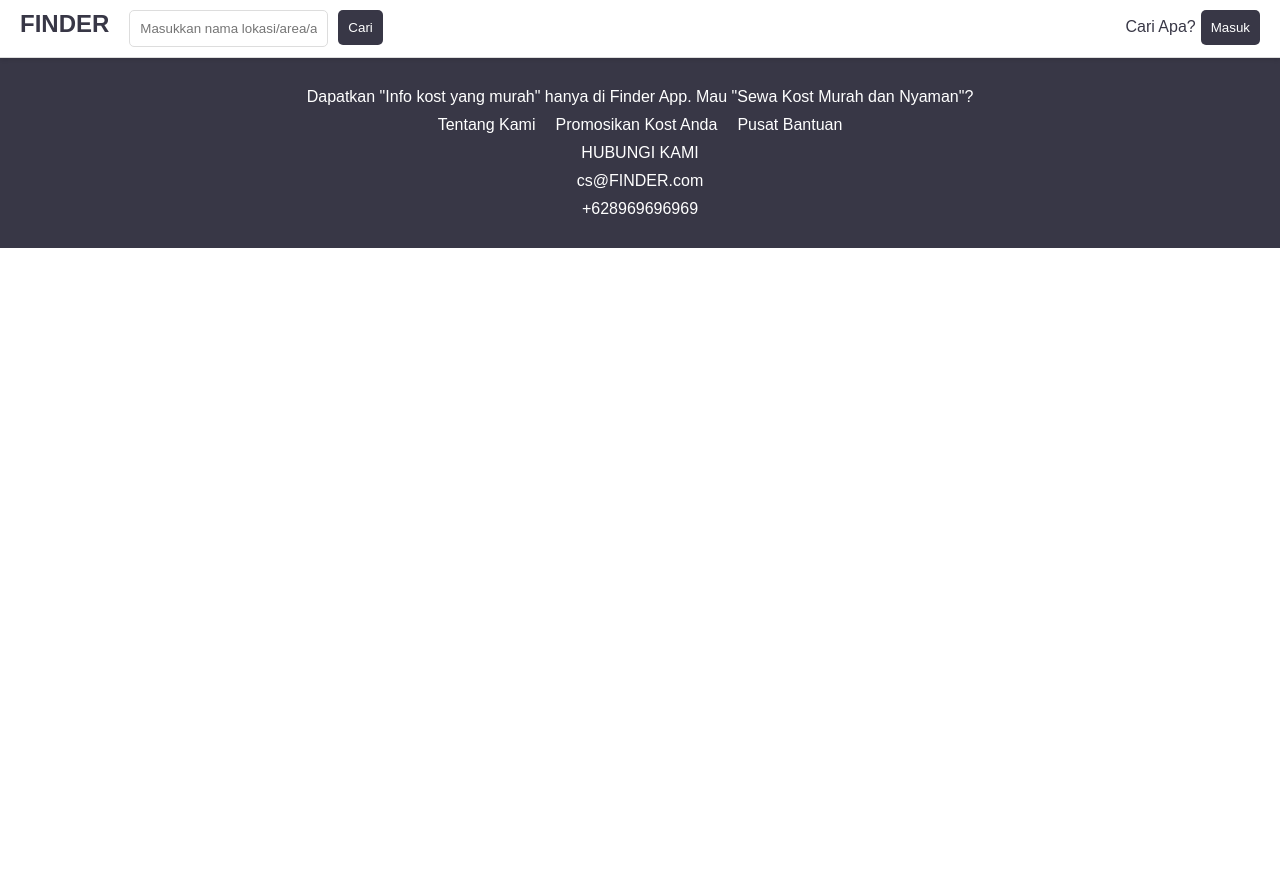
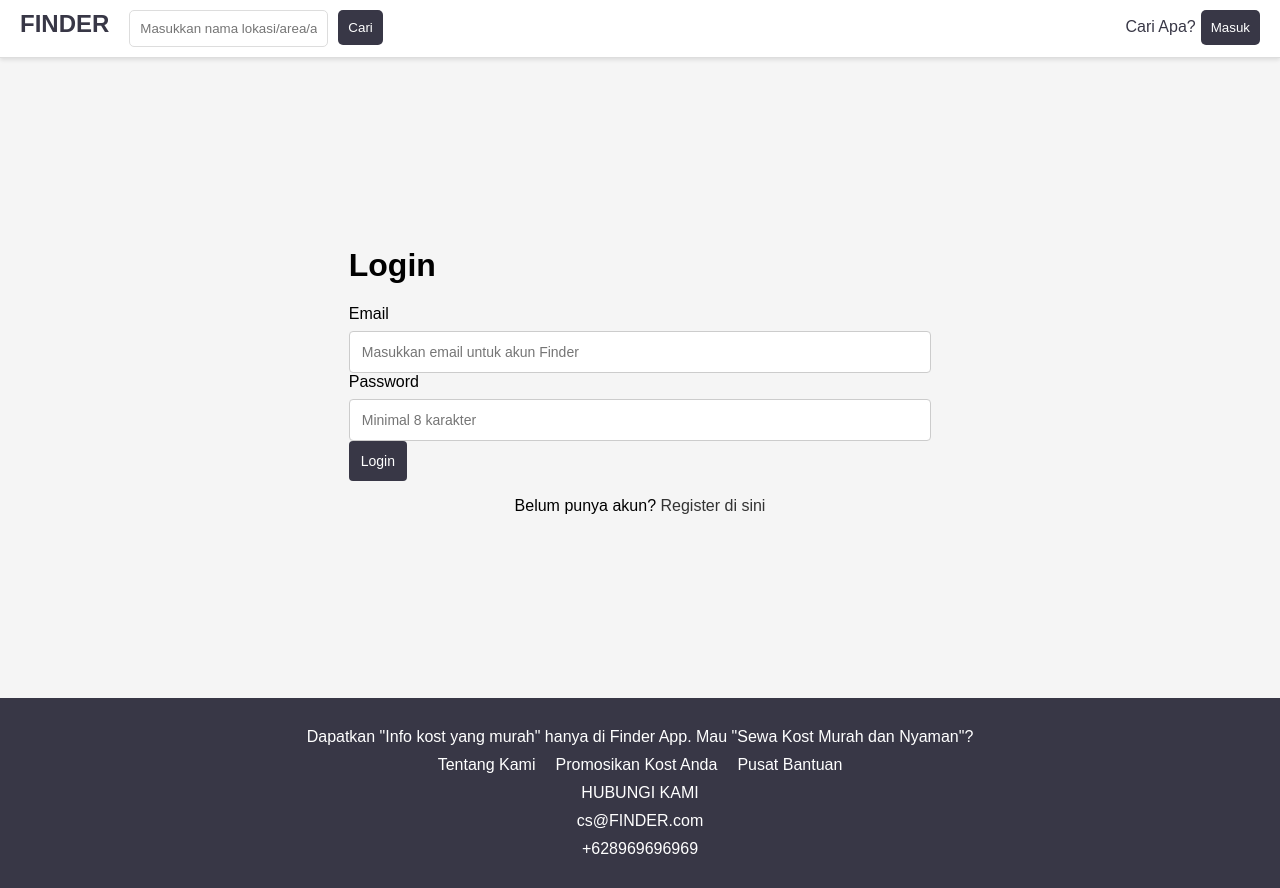
Before and after one commit to sjsh23/Finder, a React (Create React App) app: page /LoginPage in a window 1280 px wide. Before the commit the page ends 800 px from the top, so only its background shows below. Built offline with nearby package versions, Linux system fonts and the light colour scheme.

Commit message:
buat login page

```diff
--- a/src/App.js
+++ b/src/App.js
@@ -4,6 +4,7 @@ import HomePage from './pages/HomePage'
 import Header from './component/Header'
 import Footer from './component/Footer'
 import RegisterPage from './pages/RegisterPage'
+import LoginPage from './pages/LoginPage'
 
 const App = () => {
   return (
@@ -12,6 +13,7 @@ const App = () => {
         <Routes>
             <Route path='/' element={<HomePage />}/>
             <Route path='/RegisterPage' element={<RegisterPage />}/>
+            <Route path='/LoginPage' element={<LoginPage />}/>
         </Routes>
       <Footer />
     </Router>
--- /dev/null
+++ b/src/component/Login/Login.css
@@ -0,0 +1,89 @@
+.Login {
+    display: flex;
+    justify-content: center;
+    align-items: center;
+    height: calc(100vh - 160px); /* Adjusted to account for navbar and footer */
+    background-color: #f5f5f5;
+}
+
+.login main {
+    background: white;
+    padding: 2rem;
+    border-radius: 8px;
+    box-shadow: 0 0 10px rgba(0,0,0,0.1);
+    max-width: 400px;
+    width: 100%;
+    margin: auto;
+}
+
+
+.login main form {
+    display: flex;
+    flex-direction: column;
+}
+
+.login main {
+    margin-bottom: 1rem;
+    font-size: 14px;
+    color: #333;
+}
+
+.input {
+    width: 100%;
+    padding: 0.75rem;
+    margin-top: 0.5rem;
+    border: 1px solid #ccc;
+    border-radius: 4px;
+    font-size: 14px;
+    box-sizing: border-box;
+}
+
+.submitButton {
+    background-color: #ddd;
+    color: white;
+    padding: 0.75rem;
+    border: none;
+    border-radius: 4px;
+    cursor: not-allowed;
+    font-size: 14px;
+    transition: background-color 0.3s ease;
+}
+
+.submitButtonEnabled {
+    background-color: #333;
+    cursor: pointer;
+}
+
+.submitButtonEnabled:hover {
+    background-color: #555;
+}
+
+.error {
+    color: red;
+    font-size: 12px;
+    margin-top: 0.25rem;
+}
+
+.footerText {
+    text-align: center;
+    margin-top: 1rem;
+}
+
+.footerLink {
+    color: #333;
+    text-decoration: none;
+}
+
+.footerLink:hover {
+    text-decoration: underline;
+}
+.Login main button{
+    background-color: #383746;
+    color: white;
+    padding: 0.75rem;
+    border: none;
+    border-radius: 4px;
+    cursor: not-allowed;
+    font-size: 14px;
+    transition: background-color 0.3s ease;
+}
--- /dev/null
+++ b/src/component/Login/Login.jsx
@@ -0,0 +1,90 @@
+import React, { useState } from 'react';
+import './Login.css';
+
+const Login = () => {
+    const [form, setForm] = useState({
+        email: '',
+        password: ''
+    });
+
+    const [errors, setErrors] = useState({});
+
+    const handleChange = (e) => {
+        const { name, value } = e.target;
+        setForm({
+            ...form,
+            [name]: value
+        });
+    };
+
+    const validateForm = () => {
+        const newErrors = {};
+
+        if (!form.email) newErrors.email = 'Email diperlukan';
+        if (!form.password) newErrors.password = 'Password diperlukan';
+        if (form.password.length < 8) newErrors.password = 'Password harus minimal 8 karakter';
+
+        return newErrors;
+    };
+
+    const handleSubmit = (e) => {
+        e.preventDefault();
+        const validationErrors = validateForm();
+        setErrors(validationErrors);
+
+        if (Object.keys(validationErrors).length === 0) {
+            // Handle form submission logic here
+            console.log(form);
+            alert('Form submitted successfully');
+        } else {
+            alert('Please fix the errors in the form');
+        }
+    };
+
+    return (
+        <div className='Login'>
+            <main>
+                <h1>Login</h1>
+                <form onSubmit={handleSubmit}>
+                <label>
+                    Email
+                    <input
+                        className='input'
+                        type="email"
+                        name="email"
+                        placeholder="Masukkan email untuk akun Finder"
+                        value={form.email}
+                        onChange={handleChange}
+                        required
+                    />
+                    {errors.email && <span className='error'>{errors.email}</span>}
+                </label>
+                <label>
+                    Password
+                    <input
+                        className= 'input'
+                        type="password"
+                        name="password"
+                        placeholder="Minimal 8 karakter"
+                        value={form.password}
+                        onChange={handleChange}
+                        required
+                    />
+                    {errors.password && <span className='input'>{errors.password}</span>}
+                </label>
+                <button
+                    type="submit"
+                    disabled={Object.keys(errors).length !== 0}
+                >
+                    Login
+                </button>
+            </form>
+                <p className='footerText'>
+                    Belum punya akun? <a className='footerLink' href='/RegisterPage'>Register di sini</a>
+                </p>
+            </main>
+        </div>
+    );
+}
+
+export default Login;
--- a/src/component/Register/Register.jsx
+++ b/src/component/Register/Register.jsx
@@ -113,7 +113,7 @@ return (
         </label>
         <button type="submit">Daftar</button>
         </form>
-        <p>Sudah punya akun? <a href='/login'>Masuk di sini</a></p>
+        <p>Sudah punya akun? <a href='/LoginPage'>Masuk di sini</a></p>
     </main>
     </div>
 );
--- /dev/null
+++ b/src/pages/LoginPage.jsx
@@ -0,0 +1,8 @@
+import React from 'react';
+import Login from '../component/Login/Login';
+
+const LoginPage = () => {
+    return <Login />;
+};
+
+export default LoginPage;
```
